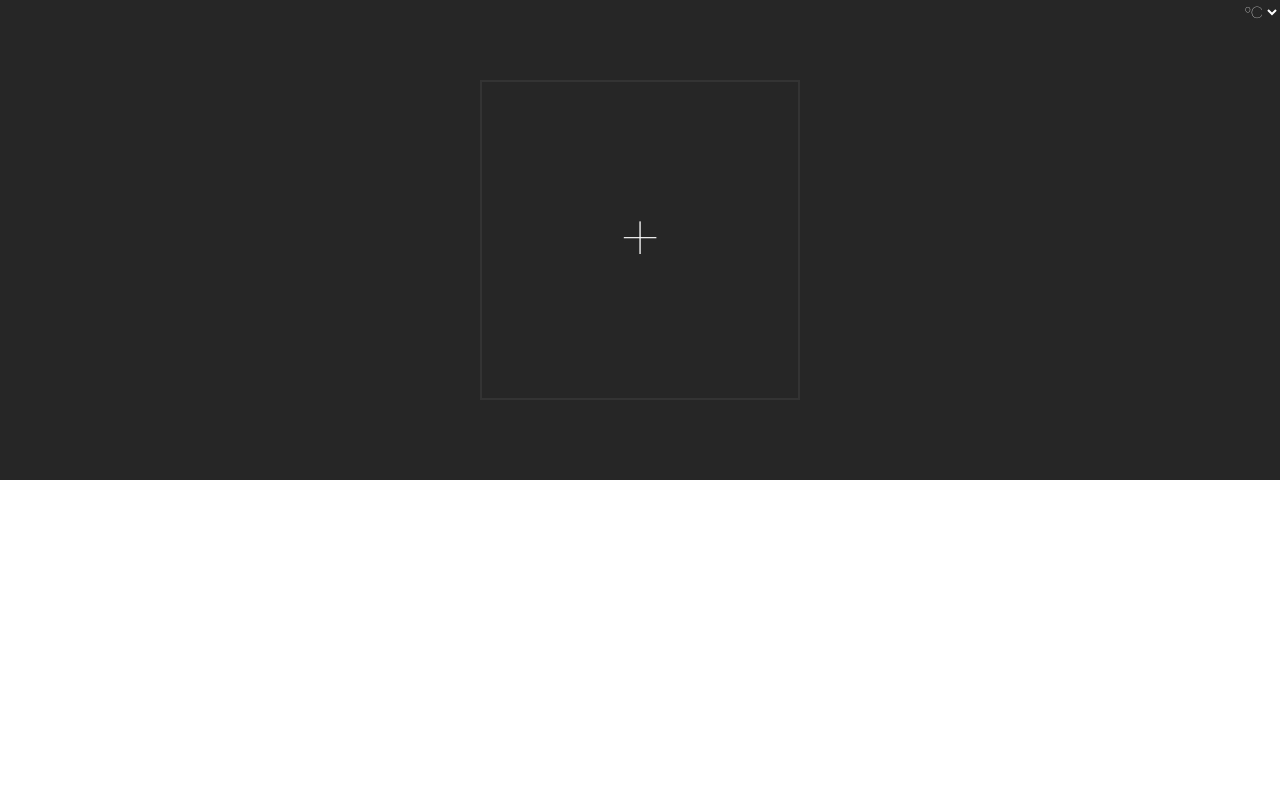
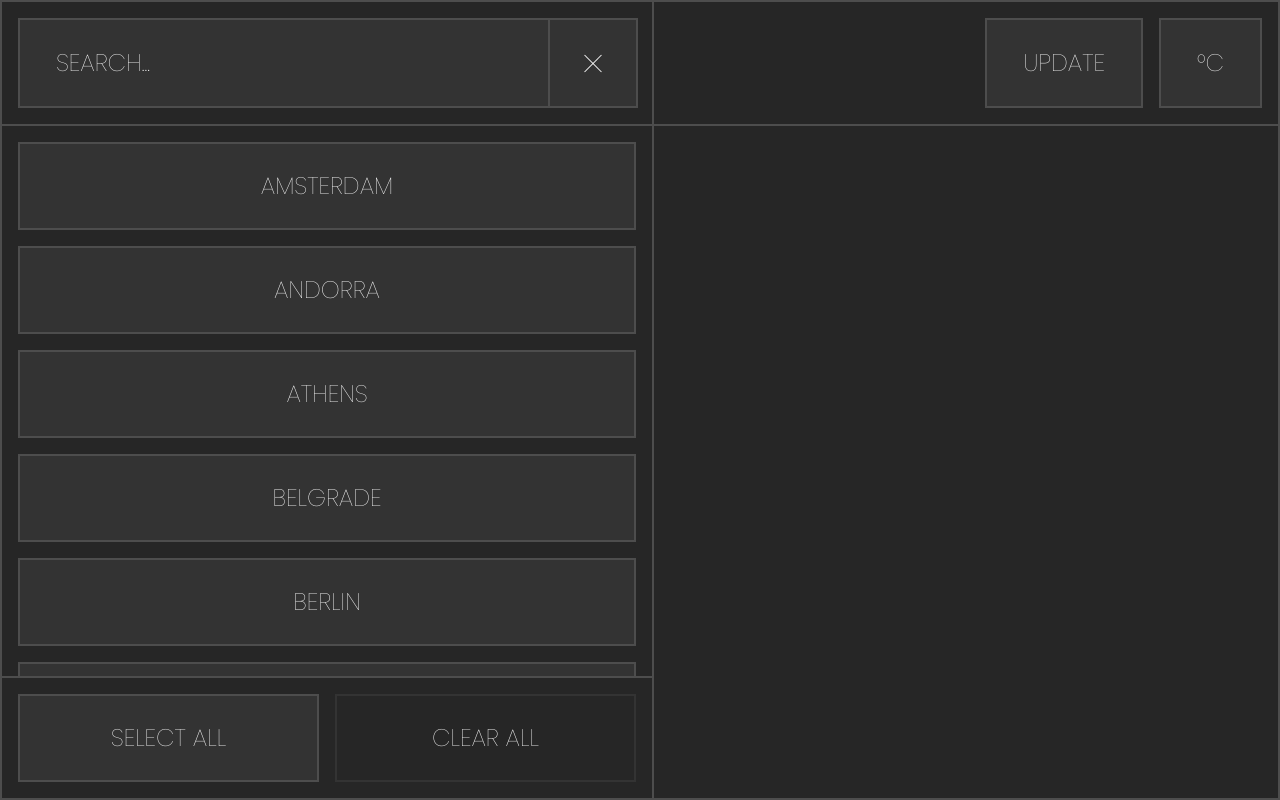
Before and after one commit to Mika1ai/weather, a Vue app: page / in a window 1280 px wide. Built offline with nearby package versions, Linux system fonts and the light colour scheme.

Commit message:
polishing

```diff
--- /dev/null
+++ b/src/assets/capitals.json
@@ -0,0 +1,48 @@
+[
+  "Amsterdam",
+  "Andorra",
+  "Athens",
+  "Belgrade",
+  "Berlin",
+  "Bern",
+  "Bratislava",
+  "Brussels",
+  "Bucharest",
+  "Budapest",
+  "Chisinau",
+  "Copenhagen",
+  "Dublin",
+  "Helsinki",
+  "Kiev",
+  "Lisbon",
+  "Ljubljana",
+  "London",
+  "Luxembourg",
+  "Madrid",
+  "Minsk",
+  "Monaco",
+  "Moscow",
+  "Nicosia",
+  "Nuuk",
+  "Oslo",
+  "Paris",
+  "Podgorica",
+  "Prague",
+  "Reykjavik",
+  "Riga",
+  "Rome",
+  "San Marino",
+  "Sarajevo",
+  "Skopje",
+  "Sofia",
+  "Stockholm",
+  "Tallinn",
+  "Tirana",
+  "Vaduz",
+  "Valletta",
+  "Vatican City",
+  "Vienna",
+  "Vilnius",
+  "Warsaw",
+  "Zagreb"
+]
--- a/src/assets/main.css
+++ b/src/assets/main.css
@@ -11,6 +11,7 @@
 	margin: 0;
 	padding: 0;
   box-sizing: border-box;
+  scrollbar-width: none;
 }
 
 ul[role='list'],
@@ -22,8 +23,11 @@ body {
   font-family: 'Poppins', sans-serif;
   font-weight: 100;
   line-height: 1em;
-  min-height: 100vh;
+  height: 100vh;
   text-rendering: optimizeSpeed;
+  text-align: center;
+  background-color: var(--color-bg);
+  color: var(--color-primary);
 }
 
 img,
@@ -48,7 +52,7 @@ select {
 }
 
 ::-webkit-scrollbar {
-  width: 0.25rem;
+  width: 0;
 }
 ::-webkit-scrollbar-thumb {
   background-color: var(--color-bg-lighter);
--- a/src/components/WeatherCard.vue
+++ b/src/components/WeatherCard.vue
@@ -1,42 +1,21 @@
 <template>
   <div
     class="card"
-    :class="{
-      'card--loading': isCardLoading,
-      'card--loaded': isCardLoaded,
-    }"
+    :class="{ 'card--loaded' : isCardLoaded }"
   >
     <button
+      class="card__cross"
       type="button"
-      class="card__cross"
-      @click="cityCancel"
+      @click="deleteCity"
     ></button>
-    <ul
-      role="list"
-      class="card__list"
-    >
-      <li
-        role="listitem"
-        class="card__list-item"
-        v-for="city in cities"
-        :key="city"
-        @click="citySelection(city)"
-      >
+    <div class="card__name">
       {{ city }}
-      </li>
-    </ul>
-    <div class="card__city">
-      <div class="card__name">
-        {{ cityData.name }}
     </div>
-      <div class="card__data">
     <div class="card__temp">
       {{ this.tempFormat }}{{ this.unitValue }}
     </div>
     <div class="card__description">
       {{ cityData.description }}
-        </div>
-      </div>
     </div>
   </div>
 </template>
@@ -45,17 +24,16 @@
 export default {
   name: 'WeatherCard',
   props: {
-    cities: Array,
+    city: String,
     unitValue: String,
   },
   data() {
     return {
-      isCardLoading: false,
       isCardLoaded: false,
       cityData: {
-        name: '',
         temp: 0,
         description: '',
+        time: 0,
       },
     };
   },
@@ -75,36 +53,50 @@ export default {
           tempNew = this.cityData.temp;
         }
       }
-      return Math.round(tempNew)
+      return Math.round(tempNew);
+    }
+  },
+  mounted() {
+    if (sessionStorage.getItem(this.city)) {
+      const storageData = JSON.parse(sessionStorage.getItem(this.city));
+      const millisecondsPerMinute = 60 * 1000;
+
+      if ((Date.now() - storageData.time) / millisecondsPerMinute > 5) {
+        this.updateData();
+      } else {
+        this.cityData.temp = storageData.temp;
+        this.cityData.description = storageData.description;
+
+        this.isCardLoaded = true;
+      }
+    } else {
+      this.updateData();
     }
   },
   methods: {
-    citySelection(city) {
+    deleteCity() {
+      this.$emit('deleteCity', this.city);
+    },
+    updateData() {
+      this.isCardLoaded = false;
+
       const apiKey = '6ccafd44ac9ae5d3cda1ed97f1a23f2f';
-
-      this.cityData.name = city;
-      this.isCardLoading = true;
-
-      this.$emit('addCity', this.cityData.name);
-
       const axios = require('axios').default;
       axios
         .get(
-          `https://api.openweathermap.org/data/2.5/weather?q=${city}&appid=${apiKey}`
+          `https://api.openweathermap.org/data/2.5/weather?q=${this.city}&appid=${apiKey}`
         )
         .then((response) => {
           this.cityData.temp = response.data.main.temp;
           this.cityData.description = response.data.weather[0].description;
+          this.cityData.time = Date.now();
 
-          this.isCardLoading = false;
+          sessionStorage.setItem(this.city, JSON.stringify(this.cityData));
+
           this.isCardLoaded = true;
         });
-    },
-    cityCancel() {
-      this.isCardLoaded = false;
-      this.$emit('removeCity', this.cityData.name);
     }
-  },
+  }
 };
 </script>
 
@@ -113,50 +105,19 @@ export default {
   position: relative;
   width: 20rem;
   height: 20rem;
-  background-color: var(--color-bg);
-  border: solid 2px var(--color-bg-light);
-  transition: border-color 0.3s ease;
-
-  &:not(.card--loading, .card--loaded)::after {
-    content: "+";
-    position: absolute;
-    top: 0;
-    left: 0;
-    width: 100%;
-    height: 100%;
   display: flex;
+  flex-direction: column;
   align-items: center;
   justify-content: center;
-    font-size: 4rem;
-    z-index: 2;
-    color: var(--color-primary);
-    background-color: var(--color-bg);
-    opacity: 1;
-    pointer-events: none;
-    transition: opacity 0.3s ease;
-  }
+  background-color: var(--color-bg-light);
+  border: solid 2px var(--color-bg-lighter);
+  transition: all 0.3s ease;
 
   &:hover {
-    border-color: var(--color-bg-lighter);
-    &::after {
-      opacity: 0;
-    }
-  }
-}
-.card.card--loading,
-.card.card--loaded {
-  .card__list {
-    height: 0%;
-  }
-  .card__city {
-    height: 100%;
-  }
-}
-.card.card--loaded:hover {
     .card__cross {
       opacity: 1;
     }
-
+  }
 }
 
 .card__cross {
@@ -164,23 +125,24 @@ export default {
   z-index: 2;
   top: 0;
   right: 0;
-  width: 1.5rem;
-  height: 1.5rem;
+  width: 2rem;
+  height: 2rem;
   display: flex;
   align-items: center;
   justify-content: center;
-  background-color: var(--color-bg-lighter);
+  background-color: var(--color-bg-light);
   opacity: 0;
-  transition: opacity 0.3s ease;
+  transition: all 0.3s ease;
   cursor: pointer;
-
+  border-bottom: solid 2px var(--color-bg-lighter);
+  border-left: solid 2px var(--color-bg-lighter);
   &::before,
   &::after {
     content: "";
     position: absolute;
-    width: 100%;
-    height: 2px;
-    background-color: var(--color-bg);
+    width: 1.5rem;
+    height: 1px;
+    background-color: var(--color-primary);
   }
   &::before {
     transform: rotate(45deg);
@@ -188,72 +150,52 @@ export default {
   &::after {
     transform: rotate(-45deg);
   }
+  &:hover {
+    background-color: var(--color-bg-lighter);
   }
-
-.card__list {
-  height: 100%;
-  overflow-y: overlay;
-  transition: height 1s ease;
-}
-
-.card__list-item {
-  text-align: center;
-  text-transform: uppercase;
-  width: 100%;
-  font-size: 2.5rem;
-  line-height: 2em;
-  color: var(--color-primary);
-  background-color: var(--color-bg);
-  cursor: pointer;
-
-  &:hover {
-    background-color: var(--color-bg-light);
+  &:focus-visible {
+    outline: solid 2px var(--color-primary);
+    outline-offset: -2px;
+    background-color: var(--color-bg-lighter);
+    opacity: 1;
   }
 }
 
-.card__city {
-  position: relative;
-  display: flex;
-  align-items: center;
-  justify-content: center;
-  flex-direction: column;
-  color: var(--color-primary);
-  height: 0%;
-  transition: height 1s ease;
+.card__name {
+  font-size: 2.5rem;
+  height: 1.5em;
+  line-height: 1.5em;
+  text-transform: uppercase;
+}
+.card__temp {
+  font-size: 3.5rem;
+  height: 0;
+  line-height: 1.5em;
+  overflow: hidden;
+}
+.card__description {
+  font-size: 1rem;
+  height: 0;
+  line-height: 1.5em;
   overflow: hidden;
   text-transform: uppercase;
 }
 
+.card--loaded {
   .card__name {
-  font-size: 2.5rem;
-  line-height: 1em;
-  transition: font-size 0.75s ease 0.5s;
-}
-.card__data {
-  display: flex;
-  flex-direction: column;
-  align-items: center;
-  justify-content: flex-end;
-  row-gap: 0.5rem;
-  overflow: hidden;
-  transition: height 0.75s ease 0.5s;
-  height: 0;
+    font-size: 1.5rem;
+    transition: all 1s ease 0.5s;
   }
   .card__temp {
-  font-size: 3.5rem;
-  line-height: 1em;
+    height: 1.5em;
+    margin-top: 1rem;
+    transition: all 1s ease 0.5s;
   }
   .card__description {
-  font-size: 1rem;
-  line-height: 1em;
+    height: 1.5em;
+    line-height: 1.5em;
+    transition: all 1s ease 0.5s;
+  }
 }
 
-.card.card--loaded {
-  .card__name {
-    font-size: 1.5rem;
-  }
-  .card__data {
-    height: 6rem;
-  }
-}
 </style>
--- a/src/components/WeatherCards.vue
+++ b/src/components/WeatherCards.vue
@@ -1,18 +1,69 @@
 <template>
-  <div class="cards">
-    <WeatherCard
-      :cities="cities"
-      :unitValue="unitValue"
-      @addCity="onAddCity"
-      @removeCity="onRemoveCity"
-    />
+<div class="content">
+  <div class="search">
+    <input
+      class="search__input"
+      type="text"
+      placeholder="Search..."
+      v-model="searchValue"
+    >
+    <button
+      class="search__cross"
+      type="button"
+      @click="searchClear"
+    ></button>
+  </div>
+  <ul class="list"
+    role="list"
+  >
+    <li
+      role="listitem"
+      v-for="cityFiltered in citiesFiltered"
+      :key="cityFiltered"
+    >
+      <input
+        type="checkbox"
+        v-model="citiesSelected"
+        :value="cityFiltered"
+        :id="cityFiltered"
+      >
+      <label
+        class="button"
+        :for="cityFiltered"
+        tabindex="0"
+      >
+        {{ cityFiltered }}
+      </label>
+    </li>
+  </ul>
+  <div class="controls">
+    <button
+      class="button"
+      type="button"
+      @click="selectAll"
+      :disabled="isCardsFull"
+    >Select All</button>
+    <button
+      class="button"
+      type="button"
+      @click="clearAll"
+      :disabled="isCardsEmpty"
+    >Clear All</button>
+  </div>
+  <div class="settings">
+    <button
+      class="button"
+      type="button"
+      @click="update"
+      :disabled="isUpdateDisabled"
+    >update</button>
     <select
-      class="units"
+      class="button"
       name="units"
       v-model="unitValue"
     >
       <option
-        class="unit"
+        class="controls__option"
         v-for="unit in units"
         :key="unit"
         :value="unit"
@@ -21,10 +72,22 @@
       </option>
     </select>
   </div>
+  <div class="cards">
+    <WeatherCard
+      v-for="citySelected in citiesSelected"
+      :key="citySelected"
+      :city="citySelected"
+      :unitValue="unitValue"
+      @deleteCity="onDeleteCity"
+      ref="cards"
+    />
+  </div>
+</div>
 </template>
 
 <script>
 import WeatherCard from './WeatherCard.vue'
+import capitals from '../assets/capitals.json'
 
 export default {
   name: 'WeatherCards',
@@ -32,36 +95,217 @@ export default {
 
   data() {
     return {
-      cities: ['Minsk', 'Kyiv', 'Warsaw', 'Vilnius', 'Tallinn', 'Riga', 'Prague', 'Tbilisi'],
+      cities: capitals,
+      citiesSelected: [],
       units: ['K', '°C', '°F'],
-      unitValue: '°C'
+      unitValue: '°C',
+      searchValue: '',
+      isUpdateDisabled: false,
+    }
+  },
+  computed: {
+    isCardsFull() {
+      return this.citiesSelected.length === this.cities.length
+    },
+    isCardsEmpty() {
+      return this.citiesSelected.length === 0
+    },
+    citiesFiltered() {
+      return this.cities.filter(city =>
+      city.slice(0, this.searchValue.length).toLowerCase() === this.searchValue.toLowerCase())
     }
   },
   methods: {
-    onAddCity(value) {
-      console.log(value);
+    searchClear() {
+      this.searchValue = '';
     },
-    onRemoveCity(value) {
-      console.log(value);
+    selectAll() {
+      this.cities.forEach(city => {
+        if(!this.citiesSelected.includes(city)) {
+          this.citiesSelected.push(city)
+        }
+      });
+    },
+    clearAll() {
+      this.citiesSelected = [];
+    },
+    update() {
+      if(!this.isUpdateDisabled && this.citiesSelected.length) {
+        const millisecondsPerMinute = 60 * 1000;
+
+        this.isUpdateDisabled = true;
+        this.$refs.cards.forEach((card) => {
+          card.updateData();
+        })
+        setTimeout(() => {
+          this.isUpdateDisabled = false;
+        }, millisecondsPerMinute * 5);
+      }
+    },
+    onDeleteCity(city) {
+      this.citiesSelected.splice(this.citiesSelected.indexOf(city), 1);
     }
   }
 }
 </script>
 
-<style scoped>
+<style lang="scss" scoped>
+.button {
+  display: block;
+  font-size: 1.5rem;
+  line-height: 1.5em;
+  padding: 1em 1.5em;
+  background-color: var(--color-bg-light);
+  color: var(--color-primary);
+  border: solid 2px var(--color-bg-lighter);
+  text-align: center;
+  text-transform: uppercase;
+  cursor: pointer;
+  transition-property: background-color, border-color;
+  transition-duration: 0.3s;
+  transition-timing-function: ease;
+  &:hover {
+    background-color: var(--color-bg-lighter);
+  }
+  &:disabled {
+    background-color: var(--color-bg);
+    border-color: var(--color-bg-light);
+    pointer-events: none;
+  }
+  &:focus-visible {
+    outline: solid 2px var(--color-primary);
+    outline-offset: -2px;
+    background-color: var(--color-bg-lighter);
+  }
+}
+select {
+  -moz-appearance:none;
+  -webkit-appearance:none;
+  appearance:none;
+}
+input[type='checkbox'] {
+  display: none;
+
+  &:checked + label {
+    background-color: var(--color-bg-lighter);
+  }
+}
+
+.content {
+  height: 100vh;
+  width: 100vw;
+  display: grid;
+  grid-template-columns: auto 1fr;
+  grid-template-rows: auto 1fr auto;
+  border: solid 2px var(--color-bg-lighter);
+}
+.search {
+  grid-area: 1 / 1 / 1 / 1;
+  padding: 1rem;
+  display: grid;
+  grid-template-columns: 1fr 5.5rem;
+  background-color: var(--color-bg);
+  border-right: solid 2px var(--color-bg-lighter);
+  border-bottom: solid 2px var(--color-bg-lighter);
+  input {
+    width: 100%;
+    font-size: 1.5rem;
+    line-height: 1.5em;
+    padding: 1em 1.5em;
+    background-color: var(--color-bg-light);
+    color: var(--color-primary);
+    border: solid 2px var(--color-bg-lighter);
+    border-right: none;
+    transition: background-color 0.3s ease;
+    &:hover {
+      background-color: var(--color-bg-lighter);
+    }
+    &:focus-visible {
+      outline: solid 2px var(--color-primary);
+      outline-offset: -2px;
+      background-color: var(--color-bg-lighter);
+    }
+    &::placeholder {
+      text-transform: uppercase;
+      color: var(--color-primary);
+    }
+  }
+  button {
+    width: 5.625rem;
+    height: 5.625rem;
+    display: flex;
+    align-items: center;
+    justify-content: center;
+    background-color: var(--color-bg-light);
+    border: solid 2px var(--color-bg-lighter);
+    transition: background-color 0.3s ease;
+    cursor: pointer;
+    &::before,
+    &::after {
+      content: "";
+      position: absolute;
+      width: 1.5rem;
+      height: 1px;
+      background-color: var(--color-primary);
+      transition: background-color 0.3s ease;
+    }
+    &::before {
+      transform: rotate(45deg);
+    }
+    &::after {
+      transform: rotate(-45deg);
+    }
+    &:hover {
+      background-color: var(--color-bg-lighter);
+    }
+    &:focus-visible {
+      outline: solid 2px var(--color-primary);
+      outline-offset: -2px;
+      background-color: var(--color-bg-lighter);
+    }
+  }
+}
+.list {
+  grid-area: 2 / 1 / 2 / 1;
+  padding: 1rem;
+  display: flex;
+  flex-direction: column;
+  gap: 1rem;
+  height: 100%;
+  overflow: auto;
+  background-color: var(--color-bg);
+  border-right: solid 2px var(--color-bg-lighter);
+  border-bottom: solid 2px var(--color-bg-lighter);
+}
+.controls {
+  grid-area: 3 / 1 / 3 / 1;
+  padding: 1rem;
+  display: grid;
+  grid-template-columns: 1fr 1fr;
+  gap: 1rem;
+  background-color: var(--color-bg);
+  border-right: solid 2px var(--color-bg-lighter);
+}
+.settings {
+  grid-area: 1 / 2 / 1 / 2;
+  padding: 1rem;
+  display: flex;
+  justify-content: flex-end;
+  gap: 1rem;
+  background-color: var(--color-bg);
+  border-bottom: solid 2px var(--color-bg-lighter);
+}
 .cards {
+  grid-area: 2 / 2 / 4 / 2;
+  align-self: start;
+  padding: 1rem;
+  display: flex;
+  align-items: flex-start;
+  justify-content: flex-start;
+  flex-wrap: wrap;
+  gap: 1rem;
+  max-height: 100%;
+  overflow: auto;
   background-color: var(--color-bg);
-  padding-block: 5rem;
-  display: flex;
-  justify-content: center;
-  flex-wrap: wrap;
-  gap: 2rem;
-}
-.units {
-  position: fixed;
-  top: 0;
-  right: 0;
-  background-color: var(--color-bg);
-  color: var(--color-primary);
 }
 </style>
```
Lines whose indentation alone changed are shown as unchanged.
